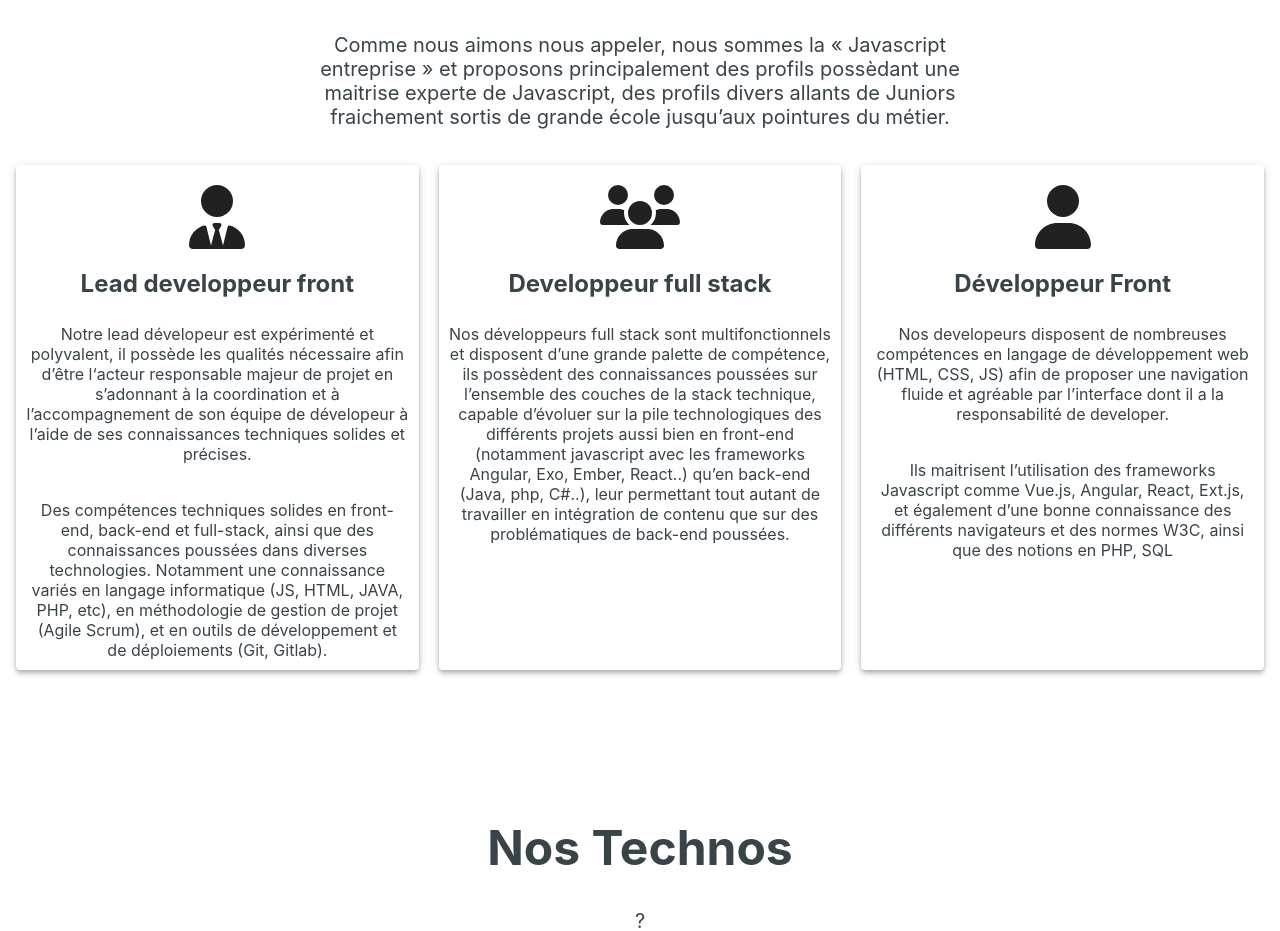
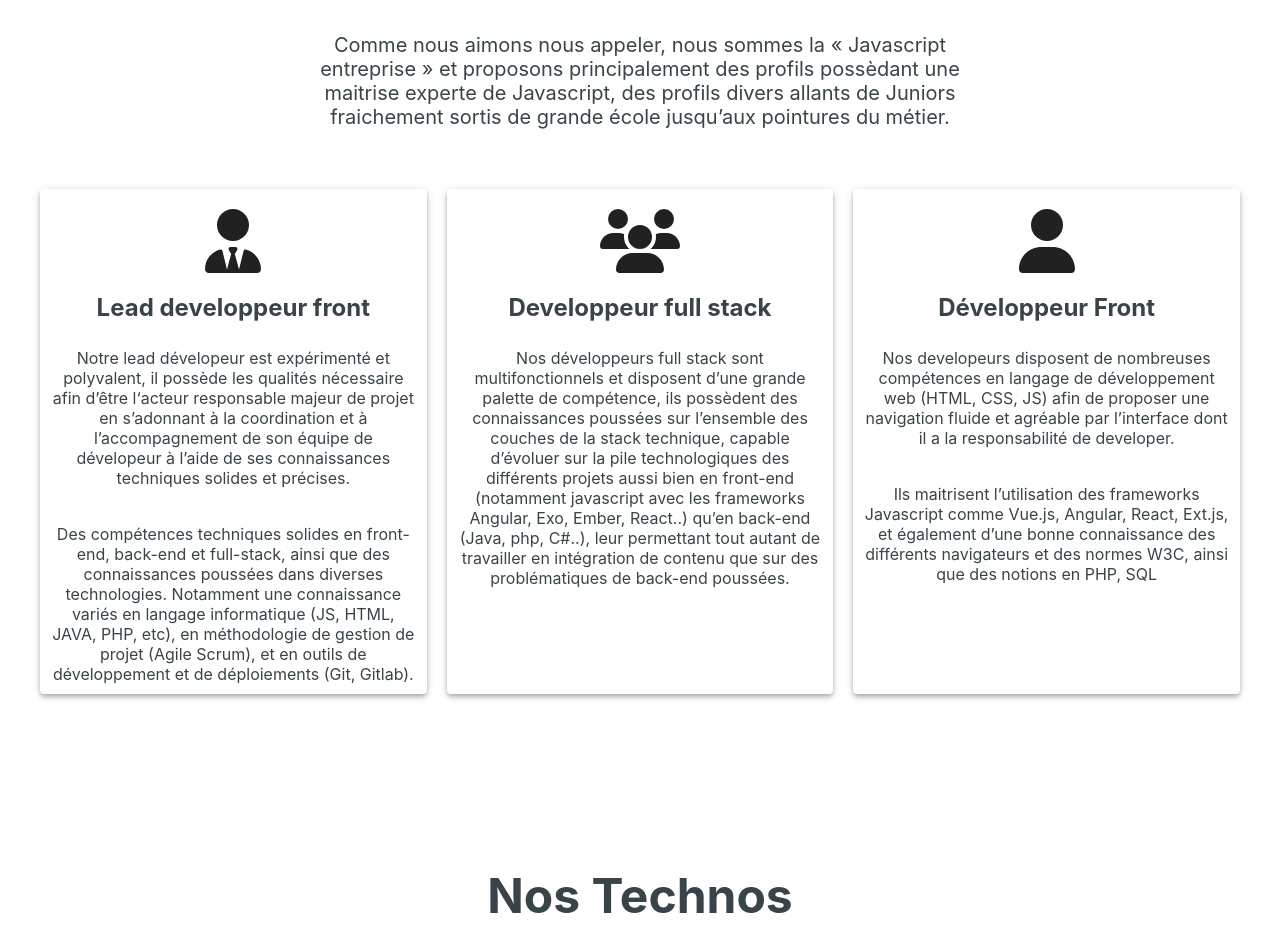
Before and after one commit to jeremielenoir/oostaoo-site, a React (Create React App) app: page / in a window 1280 px wide. Shown: the part 1280-2211 px from the top of the page. Built offline with nearby package versions, Linux system fonts and the light colour scheme; no server answers.

Commit message:
change padding

```diff
--- a/src/components/Services.jsx
+++ b/src/components/Services.jsx
@@ -19,7 +19,7 @@ function Services({id}){
             <div className='section_container' id={id}>
                 <BlocSection section_title={'Nos Services'} section_intro={'Comme nous aimons nous appeler, nous sommes la « Javascript entreprise » et proposons principalement des profils possèdant une maitrise experte de Javascript, des profils divers allants de Juniors fraichement sortis de grande école jusqu’aux pointures du métier.'} />
 
-                <Grid container spacing="20" alignItems="stretch" sx={{ padding: 2 }}>
+                <Grid container spacing="20" alignItems="stretch" sx={{ padding: 5 }}>
                     <Grid item xs="4" container>
                         <BlocService icon={faUserTie} name={'Lead developpeur front'} explication={'Notre lead dévelopeur est expérimenté et polyvalent, il possède les qualités nécessaire afin d’être l‘acteur responsable majeur de projet en s’adonnant à la coordination et à l’accompagnement de son équipe de dévelopeur à l’aide de ses connaissances techniques solides et précises.'} explication2={'Des compétences techniques solides en front-end, back-end et full-stack, ainsi que des connaissances poussées dans diverses technologies. Notamment une connaissance variés en langage informatique (JS, HTML, JAVA, PHP, etc), en méthodologie de gestion de projet (Agile Scrum), et en outils de développement et de déploiements (Git, Gitlab).'}/>
                     </Grid>
```
